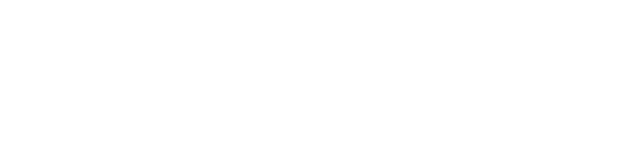
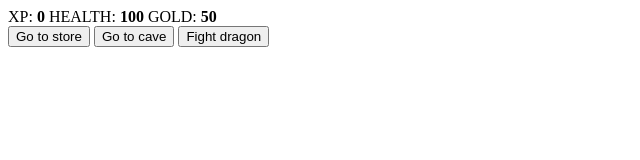
Before and after one commit to CodesbyPeter/JS_Mini_Code_Snippet, a plain HTML site: page RPG_Simple/index.html in a window 1280 px wide. Shown: the whole page, without its empty margins (0-640 px from the left). Drawn offline with Linux system fonts and the light colour scheme.

Commit message:
feat: added stats, controls, monsterStats and text divs under the game div, added three spans to the stats div, added three buttons to controls

```diff
--- a/RPG_Simple/index.html
+++ b/RPG_Simple/index.html
@@ -7,6 +7,24 @@
     <link rel="stylesheet" href="/RPG_Simple/style.css">
 </head>
 <body>
-    <div id="game"></div>
+    <div id="game">
+        <div id="stats">
+           <span class="stat">XP: <strong><span id="xpText">0</span></strong></span>
+           <span class="stat">HEALTH: <strong><span id="healthText">100</span></strong></span>
+           <span class="stat">GOLD: <strong><span id="goldText">50</span></strong></span>
+        </div>
+        <div id="controls">
+            <button id="button1">Go to store</button>
+            <button id="button2">Go to cave</button>
+            <button id="button3">Fight dragon</button>
+        </div>
+        <div id="monsterStats">
+
+        </div>
+        <div id="text">
+
+        </div>
+    </div>
+    <script src="/RPG_Simple/index.js"></script>
 </body>
 </html>
```
